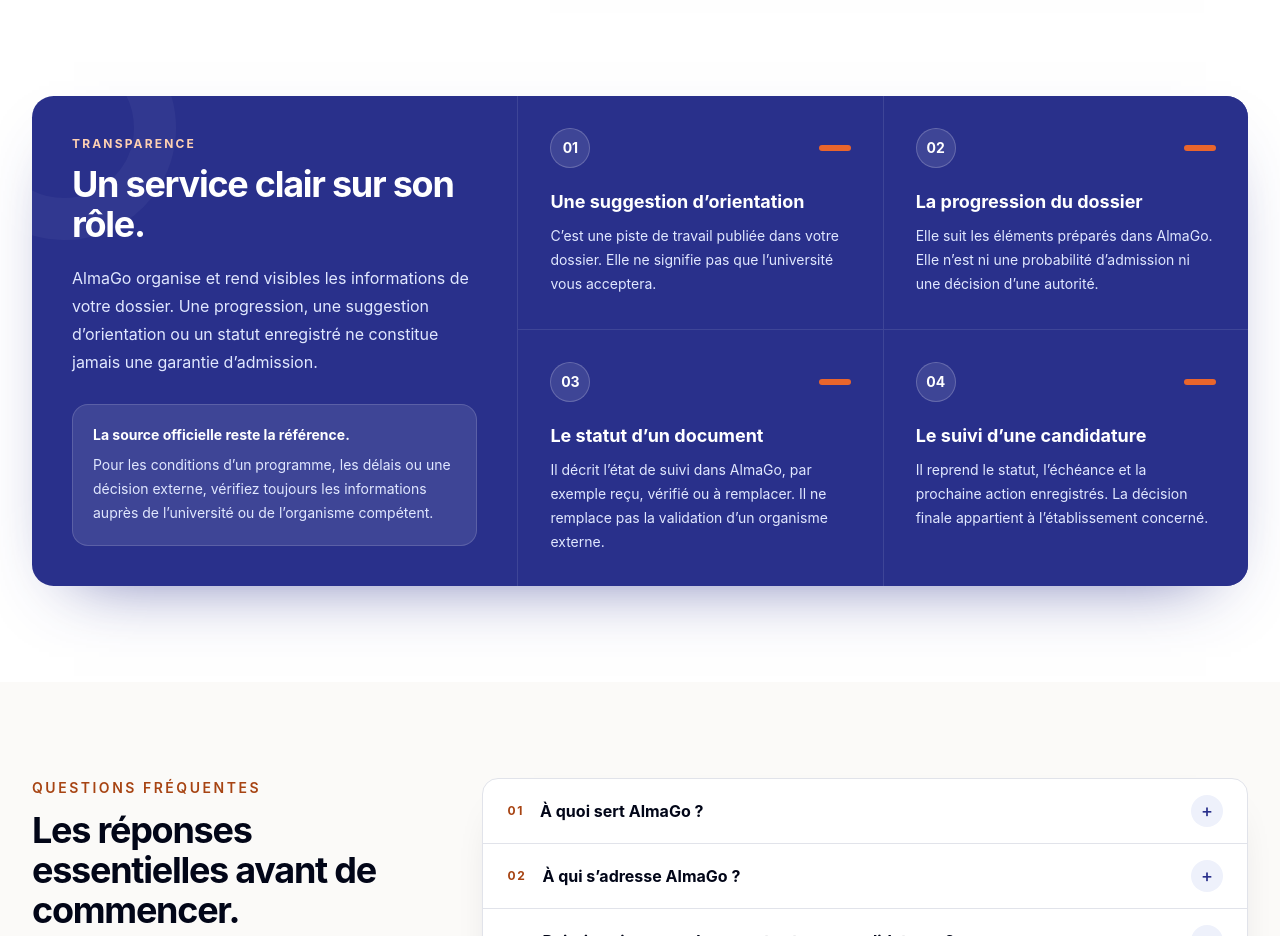
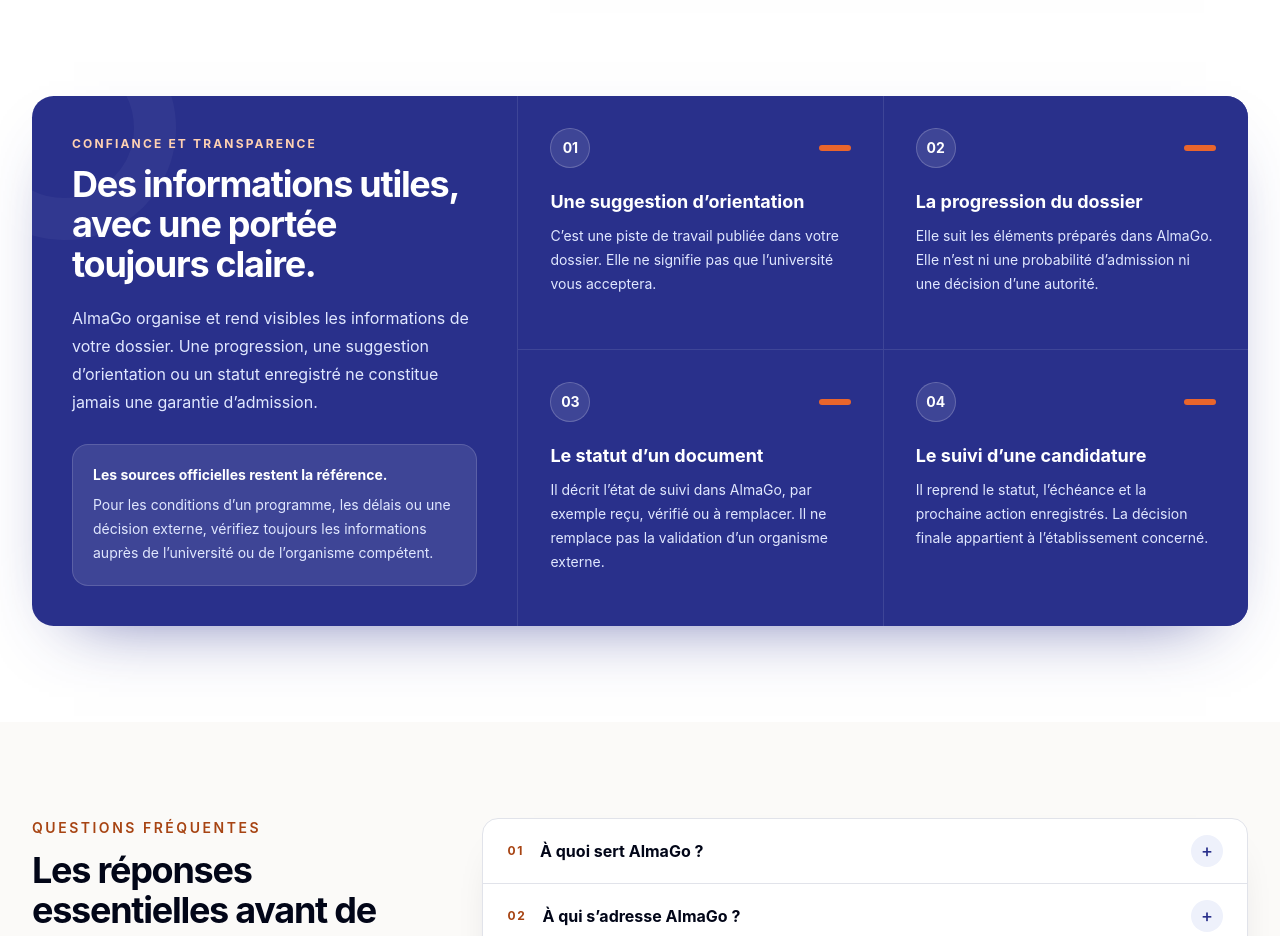
Before and after one commit to almago-platform/AlmaGo, a Next.js app: page / in a window 1280 px wide. Shown: the part 4940-5876 px from the top of the page. Built offline with nearby package versions, Linux system fonts and the light colour scheme.

Commit message:
copy(v3): strengthen trust framing

```diff
--- a/src/components/public/HomeTrustSection.tsx
+++ b/src/components/public/HomeTrustSection.tsx
@@ -30,16 +30,16 @@ export function HomeTrustSection() {
             <div className="relative border-b border-white/10 p-6 sm:p-8 lg:border-b-0 lg:border-r lg:p-10">
               <div aria-hidden="true" className="absolute -left-20 -top-20 h-56 w-56 rounded-full border-[42px] border-white/[0.04]" />
               <div className="relative">
-                <p className="text-xs font-bold uppercase tracking-[0.18em] text-[var(--accent-light)]">Transparence</p>
+                <p className="text-xs font-bold uppercase tracking-[0.18em] text-[var(--accent-light)]">Confiance et transparence</p>
                 <h2 id="trust-title" className="mt-3 text-3xl font-bold tracking-[-0.035em] sm:text-4xl">
-                  Un service clair sur son rôle.
+                  Des informations utiles, avec une portée toujours claire.
                 </h2>
                 <p className="mt-5 text-base leading-7 text-indigo-100">
                   AlmaGo organise et rend visibles les informations de votre dossier. Une progression, une suggestion d’orientation ou un statut enregistré ne constitue jamais une garantie d’admission.
                 </p>
 
                 <div className="mt-7 rounded-[var(--radius-panel)] border border-white/15 bg-white/10 p-5">
-                  <p className="text-sm font-bold text-white">La source officielle reste la référence.</p>
+                  <p className="text-sm font-bold text-white">Les sources officielles restent la référence.</p>
                   <p className="mt-2 text-sm leading-6 text-indigo-100">
                     Pour les conditions d’un programme, les délais ou une décision externe, vérifiez toujours les informations auprès de l’université ou de l’organisme compétent.
                   </p>
```
